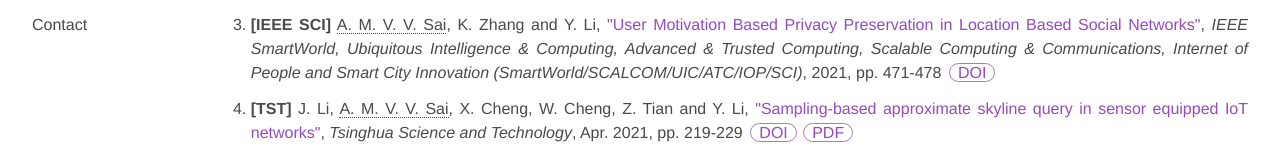
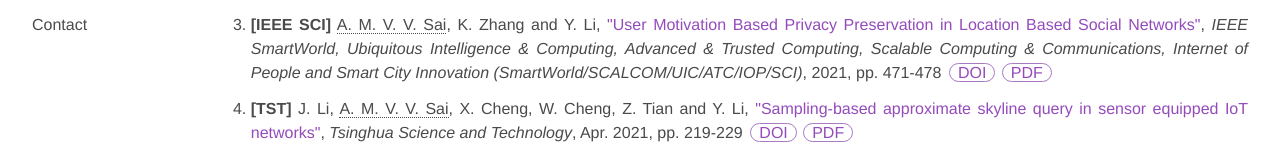
Before and after one commit to Akshitamvvs/homepage, a Next.js app: page /publications in a window 1280 px wide. Shown: the part 453-606 px from the top of the page. Built offline with nearby package versions, Linux system fonts and the light colour scheme.

Commit message:
updates to publications

```diff
--- a/pages/data/publications.js
+++ b/pages/data/publications.js
@@ -47,7 +47,7 @@ export const PUBLICATION_DATA = [
     date: "2021",
     page: "pp. 471-478",
     doi: "10.1109/SWC50871.2021.00070",
-    // pdf: require("../assets/publications/SCI-1570734400.pdf"),
+    pdf: "/publications/SCI-1570734400.pdf",
   },
   {
     journal_short: "TST",
```
